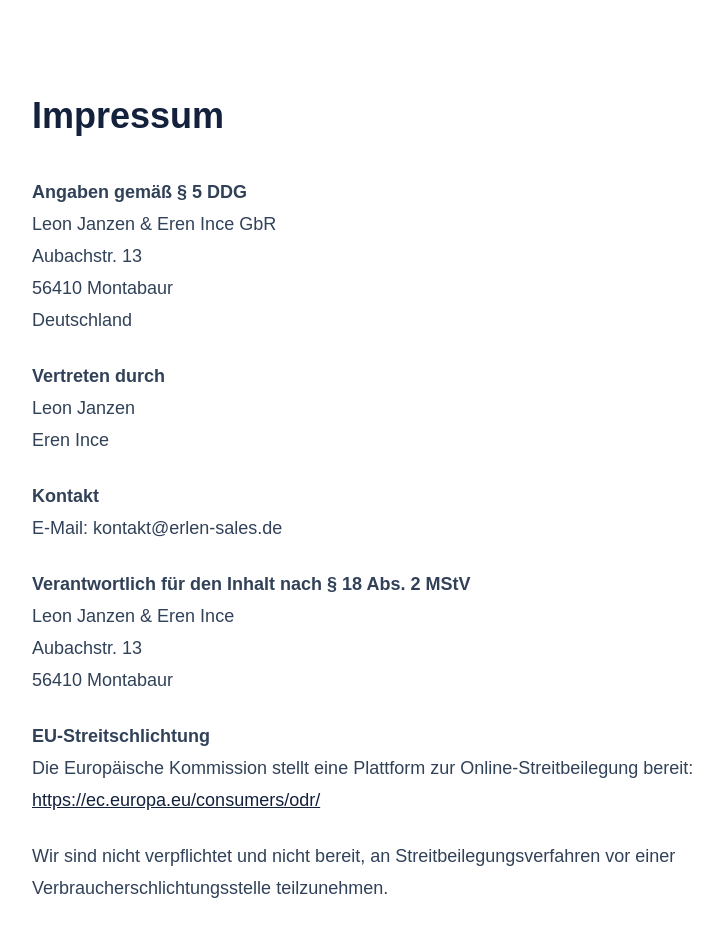
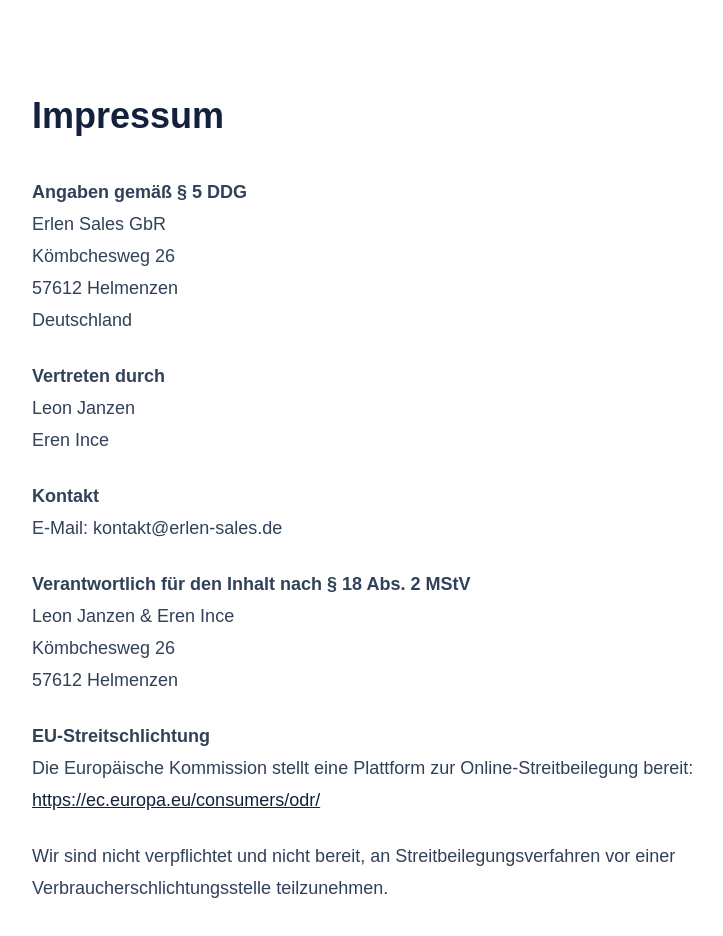
Before and after one commit to Erlen-Sales/erlen-sales-webseite, a Next.js app: page /impressum in a window 1280 px wide. Shown: the top 936 px of the page, without its empty margins (224-947 px from the left). Built offline with nearby package versions, Linux system fonts and the light colour scheme.

Commit message:
Impressum geändert

```diff
--- a/app/impressum/page.tsx
+++ b/app/impressum/page.tsx
@@ -7,9 +7,9 @@ export default function ImpressumPage() {
         <div className="mt-10 space-y-6 text-lg leading-8 text-slate-700">
           <div>
             <p className="font-semibold">Angaben gemäß § 5 DDG</p>
-            <p>Leon Janzen & Eren Ince GbR</p>
-            <p>Aubachstr. 13</p>
-            <p>56410 Montabaur</p>
+            <p>Erlen Sales GbR</p>
+            <p>Kömbchesweg 26</p>
+            <p>57612 Helmenzen</p>
             <p>Deutschland</p>
           </div>
 
@@ -27,8 +27,8 @@ export default function ImpressumPage() {
           <div>
             <p className="font-semibold">Verantwortlich für den Inhalt nach § 18 Abs. 2 MStV</p>
             <p>Leon Janzen & Eren Ince</p>
-            <p>Aubachstr. 13</p>
-            <p>56410 Montabaur</p>
+            <p>Kömbchesweg 26</p>
+            <p>57612 Helmenzen</p>
           </div>
 
           <div>
```
